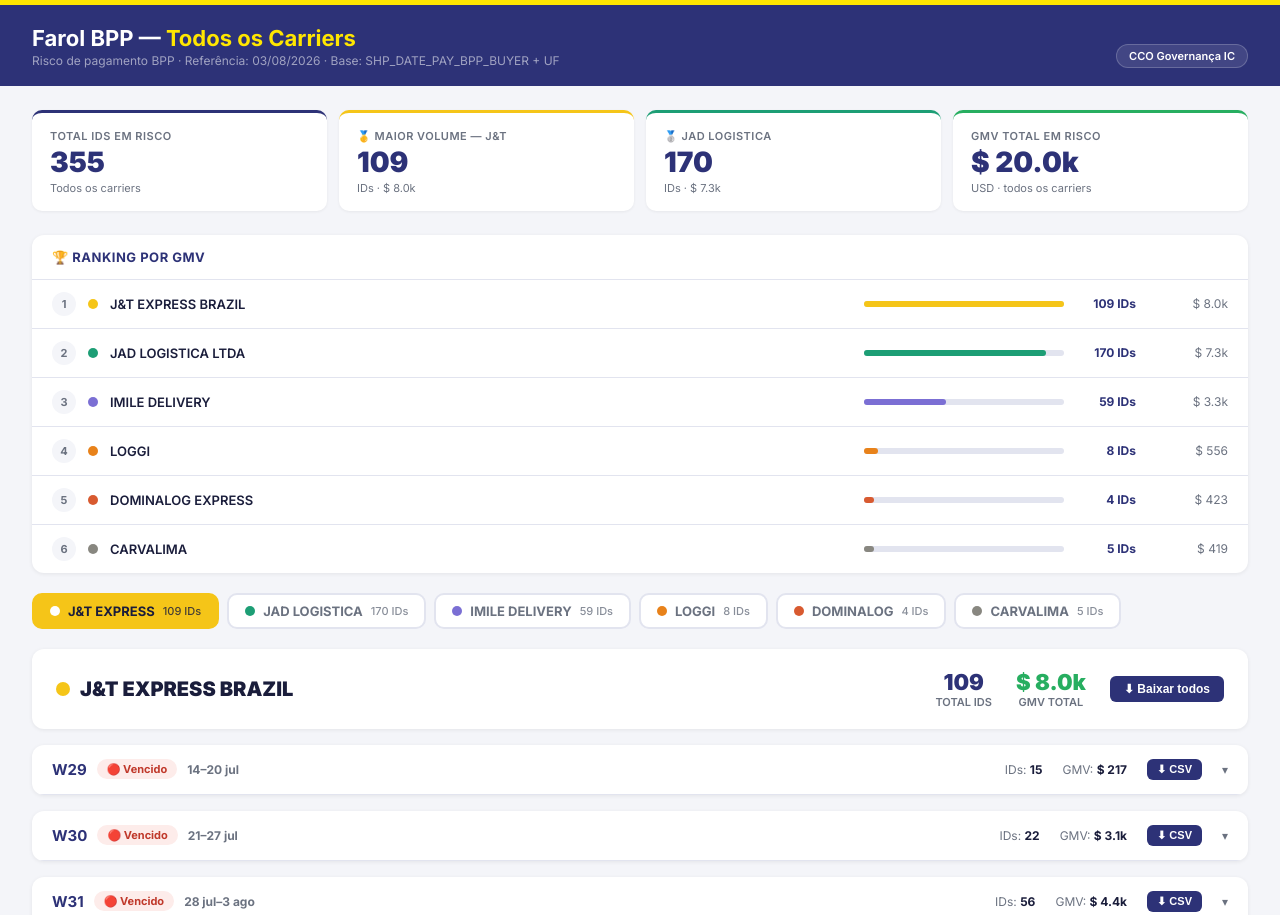
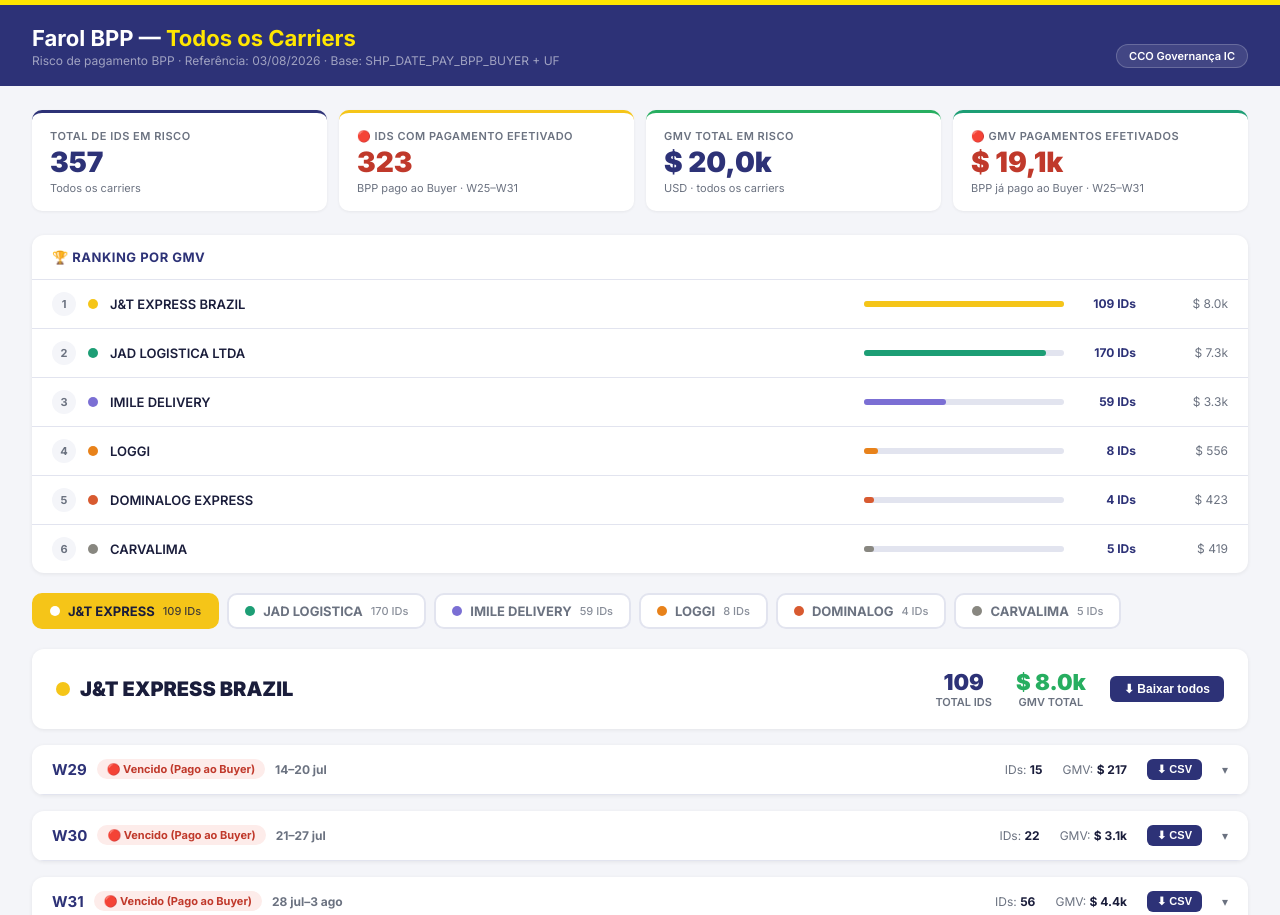
Before and after one commit to pprates1/Farol_BPP_Risco, a plain HTML site: page index.html in a window 1280 px wide. Shown: the top 915 px of the page. Drawn offline with Linux system fonts and the light colour scheme.

Commit message:
Update index.html

```diff
--- a/index.html
+++ b/index.html
@@ -89,24 +89,24 @@
 
 <div class="kpi-row">
   <div class="kpi-card c-total">
-    <div class="kpi-label">Total IDs em Risco</div>
-    <div class="kpi-value">355</div>
+    <div class="kpi-label">Total de IDs em Risco</div>
+    <div class="kpi-value">357</div>
     <div class="kpi-sub">Todos os carriers</div>
   </div>
   <div class="kpi-card c-jt">
-    <div class="kpi-label">🥇 Maior Volume — J&T</div>
-    <div class="kpi-value">109</div>
-    <div class="kpi-sub">IDs · $ 8.0k</div>
-  </div>
-  <div class="kpi-card c-jad">
-    <div class="kpi-label">🥈 JAD LOGISTICA</div>
-    <div class="kpi-value">170</div>
-    <div class="kpi-sub">IDs · $ 7.3k</div>
+    <div class="kpi-label">🔴 IDs com Pagamento Efetivado</div>
+    <div class="kpi-value" style="color:var(--critico)">323</div>
+    <div class="kpi-sub">BPP pago ao Buyer · W25–W31</div>
   </div>
   <div class="kpi-card c-gmv">
     <div class="kpi-label">GMV Total em Risco</div>
-    <div class="kpi-value">$ 20.0k</div>
+    <div class="kpi-value">$ 20,0k</div>
     <div class="kpi-sub">USD · todos os carriers</div>
+  </div>
+  <div class="kpi-card c-jad">
+    <div class="kpi-label">🔴 GMV Pagamentos Efetivados</div>
+    <div class="kpi-value" style="color:var(--critico)">$ 19,1k</div>
+    <div class="kpi-sub">BPP já pago ao Buyer · W25–W31</div>
   </div>
 </div>
 
@@ -211,7 +211,7 @@
       </div>
       <div class="week-block">
           <div class="week-header" onclick="toggleWeek(this)">
-            <div class="week-title"><span>W29</span><span class="week-pill pill-critico">🔴 Vencido</span><span style="font-size:12px;color:var(--muted)">14–20 jul</span></div>
+            <div class="week-title"><span>W29</span><span class="week-pill pill-critico">🔴 Vencido (Pago ao Buyer)</span><span style="font-size:12px;color:var(--muted)">14–20 jul</span></div>
             <div class="week-kpis">
               <span>IDs: <strong>15</strong></span>
               <span>GMV: <strong>$ 217</strong></span>
@@ -246,7 +246,7 @@
         </div>
 <div class="week-block">
           <div class="week-header" onclick="toggleWeek(this)">
-            <div class="week-title"><span>W30</span><span class="week-pill pill-critico">🔴 Vencido</span><span style="font-size:12px;color:var(--muted)">21–27 jul</span></div>
+            <div class="week-title"><span>W30</span><span class="week-pill pill-critico">🔴 Vencido (Pago ao Buyer)</span><span style="font-size:12px;color:var(--muted)">21–27 jul</span></div>
             <div class="week-kpis">
               <span>IDs: <strong>22</strong></span>
               <span>GMV: <strong>$ 3.1k</strong></span>
@@ -311,7 +311,7 @@
         </div>
 <div class="week-block">
           <div class="week-header" onclick="toggleWeek(this)">
-            <div class="week-title"><span>W31</span><span class="week-pill pill-critico">🔴 Vencido</span><span style="font-size:12px;color:var(--muted)">28 jul–3 ago</span></div>
+            <div class="week-title"><span>W31</span><span class="week-pill pill-critico">🔴 Vencido (Pago ao Buyer)</span><span style="font-size:12px;color:var(--muted)">28 jul–3 ago</span></div>
             <div class="week-kpis">
               <span>IDs: <strong>56</strong></span>
               <span>GMV: <strong>$ 4.4k</strong></span>
@@ -477,7 +477,7 @@
       </div>
       <div class="week-block">
           <div class="week-header" onclick="toggleWeek(this)">
-            <div class="week-title"><span>W25</span><span class="week-pill pill-critico">🔴 Vencido</span><span style="font-size:12px;color:var(--muted)">16–22 jun</span></div>
+            <div class="week-title"><span>W25</span><span class="week-pill pill-critico">🔴 Vencido (Pago ao Buyer)</span><span style="font-size:12px;color:var(--muted)">16–22 jun</span></div>
             <div class="week-kpis">
               <span>IDs: <strong>141</strong></span>
               <span>GMV: <strong>$ 4.2k</strong></span>
@@ -507,7 +507,7 @@
         </div>
 <div class="week-block">
           <div class="week-header" onclick="toggleWeek(this)">
-            <div class="week-title"><span>W26</span><span class="week-pill pill-critico">🔴 Vencido</span><span style="font-size:12px;color:var(--muted)">23–29 jun</span></div>
+            <div class="week-title"><span>W26</span><span class="week-pill pill-critico">🔴 Vencido (Pago ao Buyer)</span><span style="font-size:12px;color:var(--muted)">23–29 jun</span></div>
             <div class="week-kpis">
               <span>IDs: <strong>14</strong></span>
               <span>GMV: <strong>$ 1.4k</strong></span>
@@ -547,7 +547,7 @@
         </div>
 <div class="week-block">
           <div class="week-header" onclick="toggleWeek(this)">
-            <div class="week-title"><span>W27</span><span class="week-pill pill-critico">🔴 Vencido</span><span style="font-size:12px;color:var(--muted)">30 jun–6 jul</span></div>
+            <div class="week-title"><span>W27</span><span class="week-pill pill-critico">🔴 Vencido (Pago ao Buyer)</span><span style="font-size:12px;color:var(--muted)">30 jun–6 jul</span></div>
             <div class="week-kpis">
               <span>IDs: <strong>2</strong></span>
               <span>GMV: <strong>$ 234</strong></span>
@@ -567,7 +567,7 @@
         </div>
 <div class="week-block">
           <div class="week-header" onclick="toggleWeek(this)">
-            <div class="week-title"><span>W29</span><span class="week-pill pill-critico">🔴 Vencido</span><span style="font-size:12px;color:var(--muted)">14–20 jul</span></div>
+            <div class="week-title"><span>W29</span><span class="week-pill pill-critico">🔴 Vencido (Pago ao Buyer)</span><span style="font-size:12px;color:var(--muted)">14–20 jul</span></div>
             <div class="week-kpis">
               <span>IDs: <strong>2</strong></span>
               <span>GMV: <strong>$ 189</strong></span>
@@ -592,7 +592,7 @@
         </div>
 <div class="week-block">
           <div class="week-header" onclick="toggleWeek(this)">
-            <div class="week-title"><span>W31</span><span class="week-pill pill-critico">🔴 Vencido</span><span style="font-size:12px;color:var(--muted)">28 jul–3 ago</span></div>
+            <div class="week-title"><span>W31</span><span class="week-pill pill-critico">🔴 Vencido (Pago ao Buyer)</span><span style="font-size:12px;color:var(--muted)">28 jul–3 ago</span></div>
             <div class="week-kpis">
               <span>IDs: <strong>10</strong></span>
               <span>GMV: <strong>$ 1.2k</strong></span>
@@ -668,7 +668,7 @@
       </div>
       <div class="week-block">
           <div class="week-header" onclick="toggleWeek(this)">
-            <div class="week-title"><span>W28</span><span class="week-pill pill-critico">🔴 Vencido</span><span style="font-size:12px;color:var(--muted)">7–13 jul</span></div>
+            <div class="week-title"><span>W28</span><span class="week-pill pill-critico">🔴 Vencido (Pago ao Buyer)</span><span style="font-size:12px;color:var(--muted)">7–13 jul</span></div>
             <div class="week-kpis">
               <span>IDs: <strong>1</strong></span>
               <span>GMV: <strong>$ 31</strong></span>
@@ -688,7 +688,7 @@
         </div>
 <div class="week-block">
           <div class="week-header" onclick="toggleWeek(this)">
-            <div class="week-title"><span>W29</span><span class="week-pill pill-critico">🔴 Vencido</span><span style="font-size:12px;color:var(--muted)">14–20 jul</span></div>
+            <div class="week-title"><span>W29</span><span class="week-pill pill-critico">🔴 Vencido (Pago ao Buyer)</span><span style="font-size:12px;color:var(--muted)">14–20 jul</span></div>
             <div class="week-kpis">
               <span>IDs: <strong>1</strong></span>
               <span>GMV: <strong>$ 12</strong></span>
@@ -708,7 +708,7 @@
         </div>
 <div class="week-block">
           <div class="week-header" onclick="toggleWeek(this)">
-            <div class="week-title"><span>W30</span><span class="week-pill pill-critico">🔴 Vencido</span><span style="font-size:12px;color:var(--muted)">21–27 jul</span></div>
+            <div class="week-title"><span>W30</span><span class="week-pill pill-critico">🔴 Vencido (Pago ao Buyer)</span><span style="font-size:12px;color:var(--muted)">21–27 jul</span></div>
             <div class="week-kpis">
               <span>IDs: <strong>1</strong></span>
               <span>GMV: <strong>$ 14</strong></span>
@@ -728,7 +728,7 @@
         </div>
 <div class="week-block">
           <div class="week-header" onclick="toggleWeek(this)">
-            <div class="week-title"><span>W31</span><span class="week-pill pill-critico">🔴 Vencido</span><span style="font-size:12px;color:var(--muted)">28 jul–3 ago</span></div>
+            <div class="week-title"><span>W31</span><span class="week-pill pill-critico">🔴 Vencido (Pago ao Buyer)</span><span style="font-size:12px;color:var(--muted)">28 jul–3 ago</span></div>
             <div class="week-kpis">
               <span>IDs: <strong>42</strong></span>
               <span>GMV: <strong>$ 2.8k</strong></span>
@@ -819,7 +819,7 @@
       </div>
       <div class="week-block">
           <div class="week-header" onclick="toggleWeek(this)">
-            <div class="week-title"><span>W30</span><span class="week-pill pill-critico">🔴 Vencido</span><span style="font-size:12px;color:var(--muted)">21–27 jul</span></div>
+            <div class="week-title"><span>W30</span><span class="week-pill pill-critico">🔴 Vencido (Pago ao Buyer)</span><span style="font-size:12px;color:var(--muted)">21–27 jul</span></div>
             <div class="week-kpis">
               <span>IDs: <strong>2</strong></span>
               <span>GMV: <strong>$ 51</strong></span>
@@ -844,7 +844,7 @@
         </div>
 <div class="week-block">
           <div class="week-header" onclick="toggleWeek(this)">
-            <div class="week-title"><span>W31</span><span class="week-pill pill-critico">🔴 Vencido</span><span style="font-size:12px;color:var(--muted)">28 jul–3 ago</span></div>
+            <div class="week-title"><span>W31</span><span class="week-pill pill-critico">🔴 Vencido (Pago ao Buyer)</span><span style="font-size:12px;color:var(--muted)">28 jul–3 ago</span></div>
             <div class="week-kpis">
               <span>IDs: <strong>6</strong></span>
               <span>GMV: <strong>$ 505</strong></span>
@@ -895,7 +895,7 @@
       </div>
       <div class="week-block">
           <div class="week-header" onclick="toggleWeek(this)">
-            <div class="week-title"><span>W30</span><span class="week-pill pill-critico">🔴 Vencido</span><span style="font-size:12px;color:var(--muted)">21–27 jul</span></div>
+            <div class="week-title"><span>W30</span><span class="week-pill pill-critico">🔴 Vencido (Pago ao Buyer)</span><span style="font-size:12px;color:var(--muted)">21–27 jul</span></div>
             <div class="week-kpis">
               <span>IDs: <strong>2</strong></span>
               <span>GMV: <strong>$ 259</strong></span>
@@ -920,7 +920,7 @@
         </div>
 <div class="week-block">
           <div class="week-header" onclick="toggleWeek(this)">
-            <div class="week-title"><span>W31</span><span class="week-pill pill-critico">🔴 Vencido</span><span style="font-size:12px;color:var(--muted)">28 jul–3 ago</span></div>
+            <div class="week-title"><span>W31</span><span class="week-pill pill-critico">🔴 Vencido (Pago ao Buyer)</span><span style="font-size:12px;color:var(--muted)">28 jul–3 ago</span></div>
             <div class="week-kpis">
               <span>IDs: <strong>1</strong></span>
               <span>GMV: <strong>$ 94</strong></span>
@@ -971,7 +971,7 @@
       </div>
       <div class="week-block">
           <div class="week-header" onclick="toggleWeek(this)">
-            <div class="week-title"><span>W29</span><span class="week-pill pill-critico">🔴 Vencido</span><span style="font-size:12px;color:var(--muted)">14–20 jul</span></div>
+            <div class="week-title"><span>W29</span><span class="week-pill pill-critico">🔴 Vencido (Pago ao Buyer)</span><span style="font-size:12px;color:var(--muted)">14–20 jul</span></div>
             <div class="week-kpis">
               <span>IDs: <strong>1</strong></span>
               <span>GMV: <strong>$ 47</strong></span>
@@ -991,7 +991,7 @@
         </div>
 <div class="week-block">
           <div class="week-header" onclick="toggleWeek(this)">
-            <div class="week-title"><span>W30</span><span class="week-pill pill-critico">🔴 Vencido</span><span style="font-size:12px;color:var(--muted)">21–27 jul</span></div>
+            <div class="week-title"><span>W30</span><span class="week-pill pill-critico">🔴 Vencido (Pago ao Buyer)</span><span style="font-size:12px;color:var(--muted)">21–27 jul</span></div>
             <div class="week-kpis">
               <span>IDs: <strong>3</strong></span>
               <span>GMV: <strong>$ 365</strong></span>
@@ -1021,7 +1021,7 @@
         </div>
 <div class="week-block">
           <div class="week-header" onclick="toggleWeek(this)">
-            <div class="week-title"><span>W31</span><span class="week-pill pill-critico">🔴 Vencido</span><span style="font-size:12px;color:var(--muted)">28 jul–3 ago</span></div>
+            <div class="week-title"><span>W31</span><span class="week-pill pill-critico">🔴 Vencido (Pago ao Buyer)</span><span style="font-size:12px;color:var(--muted)">28 jul–3 ago</span></div>
             <div class="week-kpis">
               <span>IDs: <strong>1</strong></span>
               <span>GMV: <strong>$ 7</strong></span>
```
